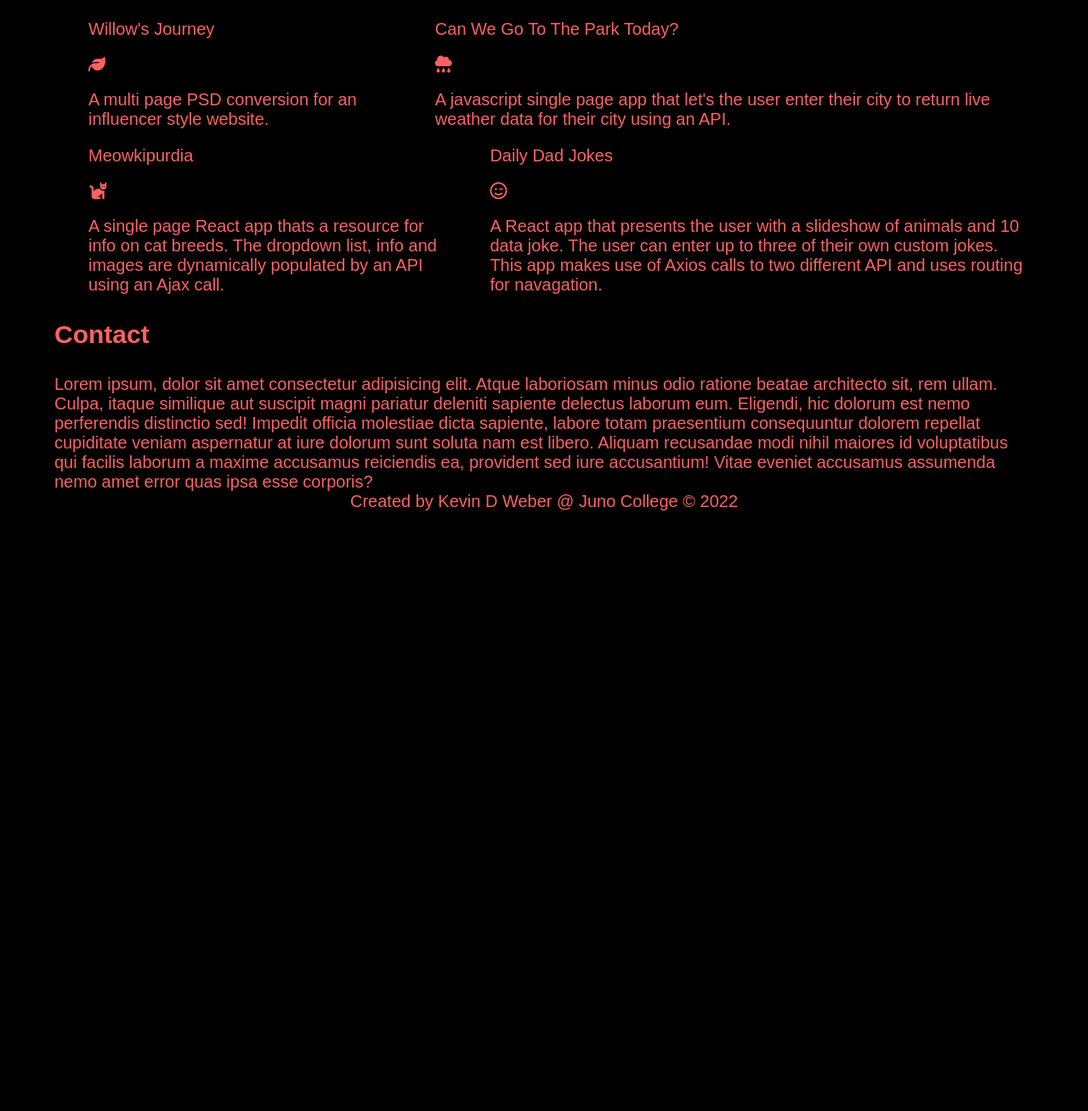
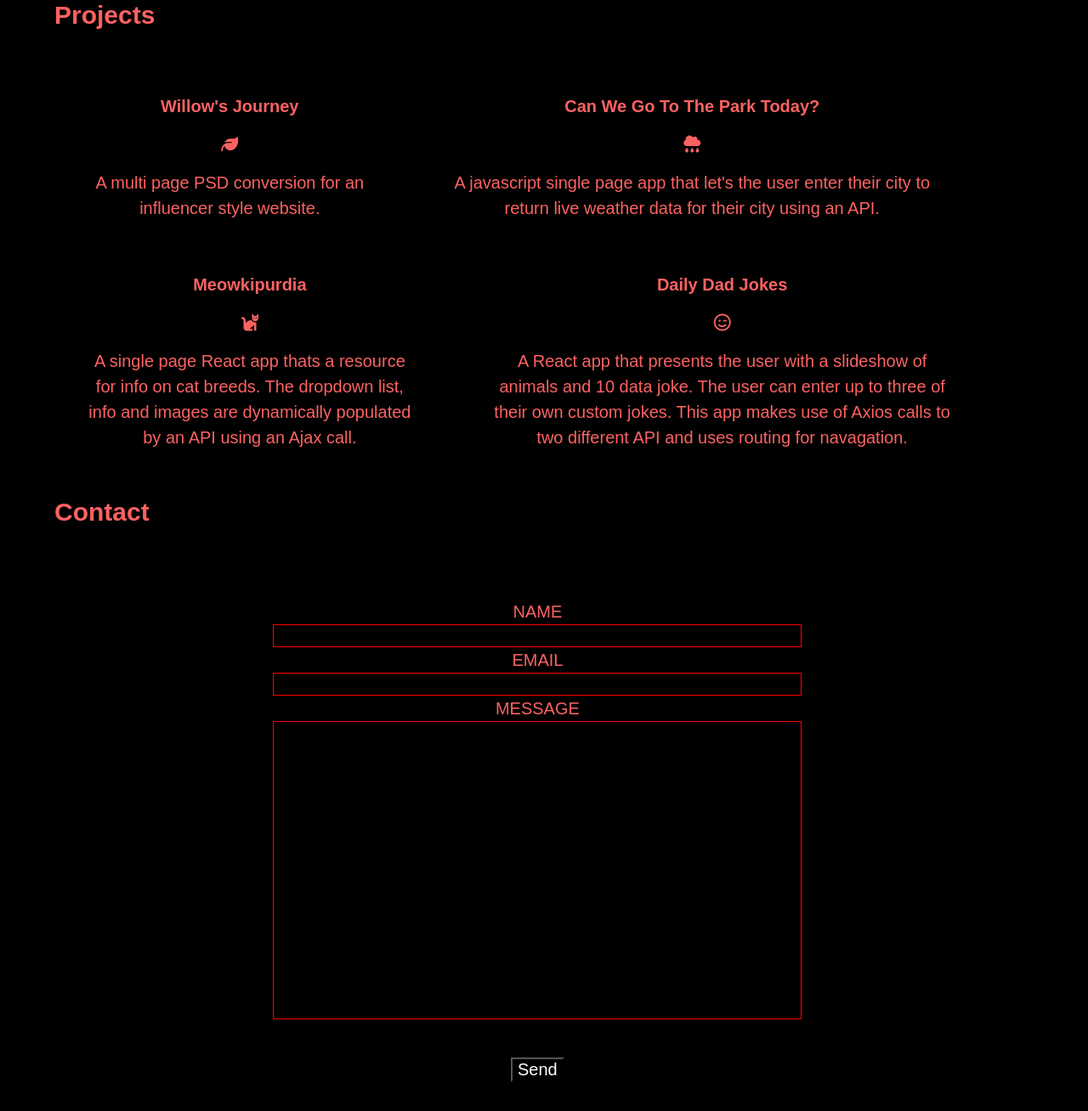
Before and after one commit to QuadrantK/kdwPortfolio2022, a plain HTML site: page index.html in a window 1280 px wide. Shown: the part 952-2260 px from the top of the page at 85% size. Before the commit the page ends 1554 px from the top, so only its background shows below. Drawn offline with Linux system fonts and the light colour scheme.

Commit message:
Looking FLLLLLLYYYYY

```diff
--- a/index.html
+++ b/index.html
@@ -30,11 +30,13 @@
         <!-- 4 Sections, LANDING, ABOUT, PROJECTS, CONTACT -->
         <section class="landingPage">
             <div class="landingContentBox">
-                <h1>Kevin D. Weber</h1>
+                <div class="headerK">
+                    <h1><span class="blink">K</span>evin D. Weber</h1></div>
+                </div>
                 <h3>Front-End Web Developer</h3>
             </div>
-            <div class = "myPic">
-                <img src="./assets/myPic.jpg" alt="">
+            <div class="myPic">
+                <img src="./assets/myPic.jpg" alt="IT'S ME! KEVIN. THAT GUY.">
             </div>
         </section>
 
@@ -89,50 +91,72 @@
                 </div>
         </section>
         <!-- Projects -->
+
+
         <section class="projects wrapper">
                 <h2>Projects</h2>
                 <div class="projItemRow1">
                     <div class="projItem1">
-                            <ul>
-                                <li><a href="https://elegant-stonebraker-6d063f.netlify.app/">Willow's Journey</a></li>
-                                <li><i class="fas fa-leaf"></i></li>
-                                <li><p>A multi page PSD conversion for an influencer style website.</p></li>
-                            </ul>
+                            <section class="projectBox">
+                                <a href="https://elegant-stonebraker-6d063f.netlify.app/" target="blank" >Willow's Journey</a>
+                                <i class="fas fa-leaf"></i>
+                                <p>A multi page PSD conversion for an influencer style website.</p>
+                            </section>
                         </div>
                         <div class="projItem2">
-                            <ul>
-                                <li><a href ="https://vigorous-thompson-3ab435.netlify.app/"> Can We Go To The Park Today?</a></li>
-                                <li><i class="fas fa-cloud-rain"></i></li>
-                                <li><p>A javascript single page app that let's the user enter their city to return live weather data for their city using an API.</p></li>
-                            </ul>
+                            <section class="projectBox">
+                                <a href ="https://vigorous-thompson-3ab435.netlify.app/" target="blank"> Can We Go To The Park Today?</a>
+                                <i class="fas fa-cloud-rain"></i>
+                                <p>A javascript single page app that let's the user enter their city to return live weather data for their city using an API.</p>
+                            </section>
                         </div>
                 </div>
                     <div class = "projItemRow2">
                         <div class="projItem1">
-                            <ul>
-                                <li><a href ="https://sad-kowalevski-ec69ca.netlify.app/">Meowkipurdia</a></li>
-                                <li><i class="fas fa-cat"></i></li>
-                                <li><p>A single page React app thats a resource for info on cat breeds. The dropdown list, info and images are dynamically populated by an API using an Ajax call.</p></li>
-                            </ul>
+                            <section class="projectBox">
+                                <a href="https://sad-kowalevski-ec69ca.netlify.app/" target="blank" >Meowkipurdia</a>
+                                <i class="fas fa-cat"></i>
+                                <p>A single page React app thats a resource for info on cat breeds. The dropdown list, info and images are dynamically populated by an API using an Ajax call.</p>
+                            </section>
                         </div>
                         <div class="projItem2">
-                            <ul>
-                                <li><a href ="https://daily-dad-jokes.netlify.app/">Daily Dad Jokes</a></li>
-                                <li><i class="far fa-smile-wink"></i></li>
-                                <li><p>A React app that presents the user with a slideshow of animals and 10 data joke. The user can enter up to three of their own custom jokes. This app makes use of Axios calls to two different API and uses routing for navagation.</p></li>
-                            </ul>
+                            <section class="projectBox">
+                                <a href="https://daily-dad-jokes.netlify.app/" target="blank" >Daily Dad Jokes</a>
+                                <i class="far fa-smile-wink"></i>
+                                <p>A React app that presents the user with a slideshow of animals and 10 data joke. The user can enter up to three of their own custom jokes. This app makes use of Axios calls to two different API and uses routing for navagation.</p>
+                            </section>
                         </div>
                     </div>
-         </section>
+        </section>
         <section class="contact">
             <h2>Contact</h2>
-            <p>Lorem ipsum, dolor sit amet consectetur adipisicing elit. Atque laboriosam minus odio ratione beatae architecto sit, rem ullam. Culpa, itaque similique aut suscipit magni pariatur deleniti sapiente delectus laborum eum.
-            Eligendi, hic dolorum est nemo perferendis distinctio sed! Impedit officia molestiae dicta sapiente, labore totam praesentium consequuntur dolorem repellat cupiditate veniam aspernatur at iure dolorum sunt soluta nam est libero.
-            Aliquam recusandae modi nihil maiores id voluptatibus qui facilis laborum a maxime accusamus reiciendis ea, provident sed iure accusantium! Vitae eveniet accusamus assumenda nemo amet error quas ipsa esse corporis?</p>
+            <div class="form wrapper">
+                <form id="contactForm" class="contactForm" action="https://formspree.io/f/myyoedar"
+                method="POST" method="POST">
+                    <div class="nameEmailBox">
+                        <div class="groupForm">
+                            <label class="formLabel" for="name">Name</label>
+                            <input id="name" class="field" type="text" required="">
+                        </div>
+                        <div class="groupForm">
+                            <label class="formLabel" for="email">Email</label>
+                            <input id="email" class="field" type="email" name="email" required="">
+                        </div>
+                    </div>
+                        <div class="groupForm">
+                            <label class="formLabel" for="message">Message</label>
+                            <textarea id="message" class="message" name="message" cols="40"
+                            rows="15" required=""></textarea>
+                        </div>
+                        <button class="link" type="submit">Send</button>
+                </form>
+            </div>
         </section>
     </main>
     <footer class="wrapper">
         <p>Created by Kevin D Weber @ Juno College © 2022</p>
     </footer>
+    <script src="script.js"></script>
+    <script src="https://formspree.io/js/formbutton-v1.min.js" defer></script>
 </body>
 </html>
--- /dev/null
+++ b/script.js
@@ -0,0 +1,32 @@
+
+
+window.formbutton=window.formbutton||function(){(formbutton.q=formbutton.q||[]).push(arguments)};
+
+formbutton("create", {
+    action: "https://formspree.io/f/myyoedar",
+    title: "WHAT YOU NEED?",
+    fields: [
+    {
+        type: "email",
+        label: "Email:",
+        name: "email",
+        required: true,
+        placeholder: "your@email.com"
+    },
+    {
+        type: "textarea",
+        label: "Message:",
+        name: "message",
+        placeholder: "What's on your mind?",
+    },
+    { type: "submit" }
+    ],
+    styles: {
+    title: {
+        backgroundColor: "gray"
+    },
+    button: {
+        backgroundColor: "gray"
+    }
+    }
+});
--- /dev/null
+++ b/styles/sass/_blinky.scss
@@ -0,0 +1,25 @@
+.blink {
+    width: 220px;
+    height: 50px;
+    background-color: black;
+    padding: 10px;
+    text-align: center;
+    line-height: 50px;
+}
+span {
+    font-size: 3rem;
+    font-family: 'Righteous', cursive;;
+    color: #fc6262;
+    animation: blink 2s linear infinite;
+}
+@keyframes blink {
+    0% {
+    opacity: 0;
+    }
+    50% {
+    opacity: .5;
+    }
+    100% {
+    opacity: 1;
+    }
+}
--- /dev/null
+++ b/styles/sass/_contact.scss
@@ -0,0 +1,55 @@
+// FORM ******************
+.contactForm {
+    margin: 0 auto;
+    text-align: center;
+    width: 60%;
+    button {
+        margin: 20px;
+        background-color: black;
+        color: white;
+        //  box-shadow: 2px 2px 1px #333;
+        //  cursor: pointer;
+    }
+    button:hover {
+        color: red;
+        background-color: white;
+        cursor: pointer;
+    }
+}
+.form {
+    text-align: center;
+    margin: 50px;
+}
+.form h3 {
+    text-align: left;
+    font-size: 3rem;
+    // text-shadow: 2px 2px 1px $bubble;
+}
+.groupForm {
+    display: flex;
+    flex-direction: column;
+    label {
+        text-transform: uppercase;
+        //  font-family: $baseFont;
+        //  color: $blueGreen;
+        //  letter-spacing: 1.5px;
+        //  padding: 10px;
+        text-align: center;
+        //  text-shadow: 2px 2px 1px #333;
+    }
+    input {
+        border: 1px solid red;
+        background-color: transparent;
+        color: white;
+        text-align: left;
+        //  box-shadow: 2px 2px 1px #333;
+    }
+    .message {
+        border: 1px solid red;
+        background-color: transparent;
+        color: white;
+        //  box-shadow: 2px 2px 1px #333;
+        resize: none;
+        margin-bottom: 25px;
+    }
+}
--- a/styles/sass/_mainStyles.scss
+++ b/styles/sass/_mainStyles.scss
@@ -1,17 +1,19 @@
+
 .myPic {
+    // display: flex;
     width: 40%;
+    // align-items: right;
 }
 
 img {
     width: 80%;
     height: auto;
     border-radius: 50%;
-
 }
 
 .landingPage {
     display: flex;
-    justify-content: center;
+    justify-content: space-around;
 }
 
 .allSkills {
@@ -57,29 +59,38 @@ img {
     margin: 0 auto;
 }
 
-.projItem1, .projItem2 {
-    text-align: left;
+.projItem1 {
+    text-align: right;
 
 }
 
+.projItem2 {
+    text-align: left;
+}
 
-.projItem1 ul, .projItem2 ul {
+.projectBox {
     display: flex;
     flex-direction: column;
-    // justify-content: center;
-    // align-items: center;
-    // width: 50%;
+    margin: 20px 40px;
+    // border: brown 1px solid;
+    width: 80%;
+    text-align: center;
 
-    // border: brown solid 1px;
-    margin: 0 0;
 }
 
 .projects a {
-    text-align: right;
+    text-align: center;
     padding-top: 20px;
+    font-weight: bold;
 }
 
 i {
     padding: 20px 0;
     align-self: center;
 }
+
+// .nameEmailBox {
+//     display: flex;
+//     flex-direction: row;
+
+// }
--- a/styles/sass/_typography.scss
+++ b/styles/sass/_typography.scss
@@ -7,6 +7,7 @@ html {
     font-size: 125%;
     font-family: 'IBM Plex Sans Condensed', sans-serif;
     color: #fc6262;
+    line-height: 1.5;
 }
 
 nav, h1, h2 h3 {
@@ -17,11 +18,21 @@ h2 {
     padding: 30px 0;
 }
 
-nav li, li {
+nav ul {
     list-style-type: none;
     display: flex;
     flex-direction: row;
     text-decoration: none;
+    justify-content: space-between;
+        li {
+            justify-content: space-between;
+            margin: 20px;
+
+        }
+}
+
+.skills li {
+    list-style-type: none;
 }
 
 
--- a/styles/sass/styles.scss
+++ b/styles/sass/styles.scss
@@ -3,3 +3,5 @@
 @import "./header";
 @import "./mainStyles";
 @import "./footer";
+@import "./contact";
+@import "./blinky";
```
Also changed, not shown: styles/sass/_setup.scss (line endings or trailing spaces), styles/styles.css.
